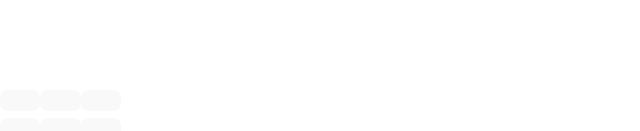
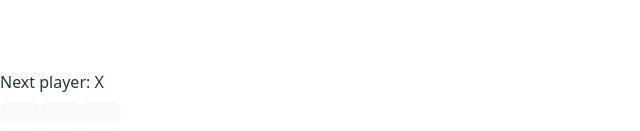
Before and after one commit to JustinChen516/my-newreact-app, a React (Vite) app: page / in a window 1280 px wide. Shown: the part 275-406 px from the top of the page, without its empty margins (0-640 px from the left). Built offline with nearby package versions, Linux system fonts and the light colour scheme.

Commit message:
feat: display winner message when the game is over

```diff
--- a/src/App.jsx
+++ b/src/App.jsx
@@ -10,21 +10,32 @@
 export default function Board() {
   const [xIsNext, setXIsNext] = useState(true);
   const [squares, setSquares] = useState(Array(9).fill(null));
+
   function handleClick(i) {
-    if (squares[i]) {
+    if (calculateWinner(squares) || squares[i]) {
       return;
     }
     const nextSquares = squares.slice();
     if (xIsNext) {
-      nextSquares[i] = "X";
+      nextSquares[i] = 'X';
     } else {
-      nextSquares[i] = "O";
+      nextSquares[i] = 'O';
     }
     setSquares(nextSquares);
     setXIsNext(!xIsNext);
   }
+
+  const winner = calculateWinner(squares);
+  let status;
+  if (winner) {
+    status = 'Winner: ' + winner;
+  } else {
+    status = 'Next player: ' + (xIsNext ? 'X' : 'O');
+  }
+
   return (
     <>
+      <div className="status">{status}</div>
       <div className="board-row">
         <Square value={squares[0]} onSquareClick={() => handleClick(0)} />
         <Square value={squares[1]} onSquareClick={() => handleClick(1)} />
```
